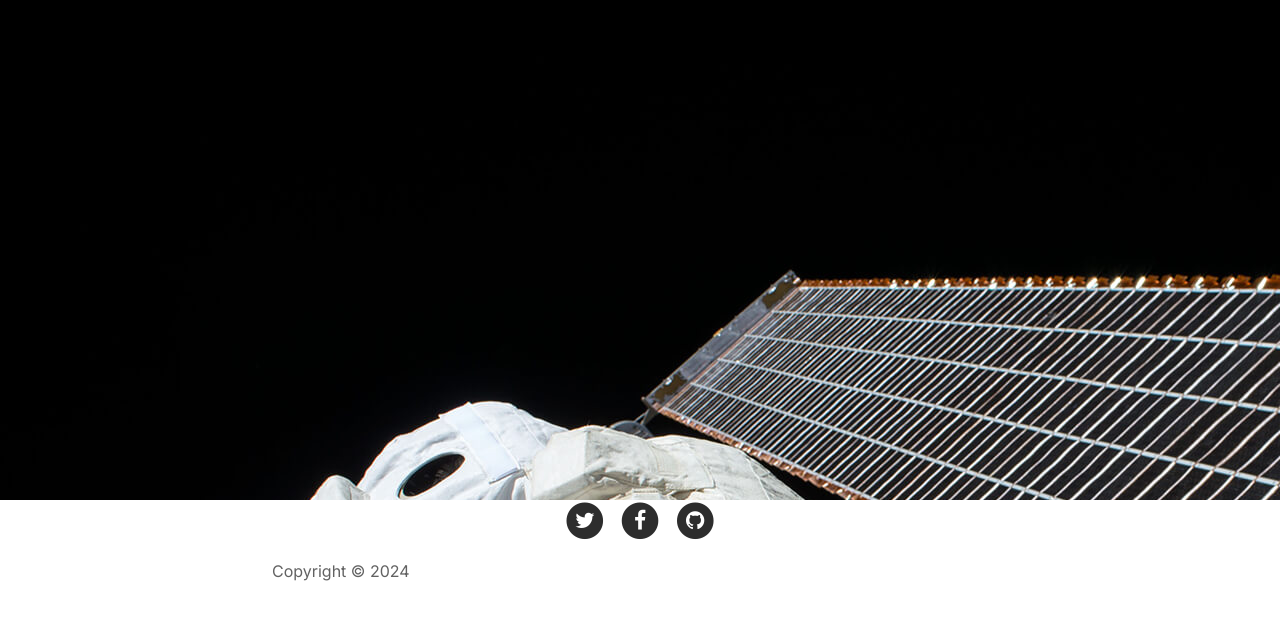
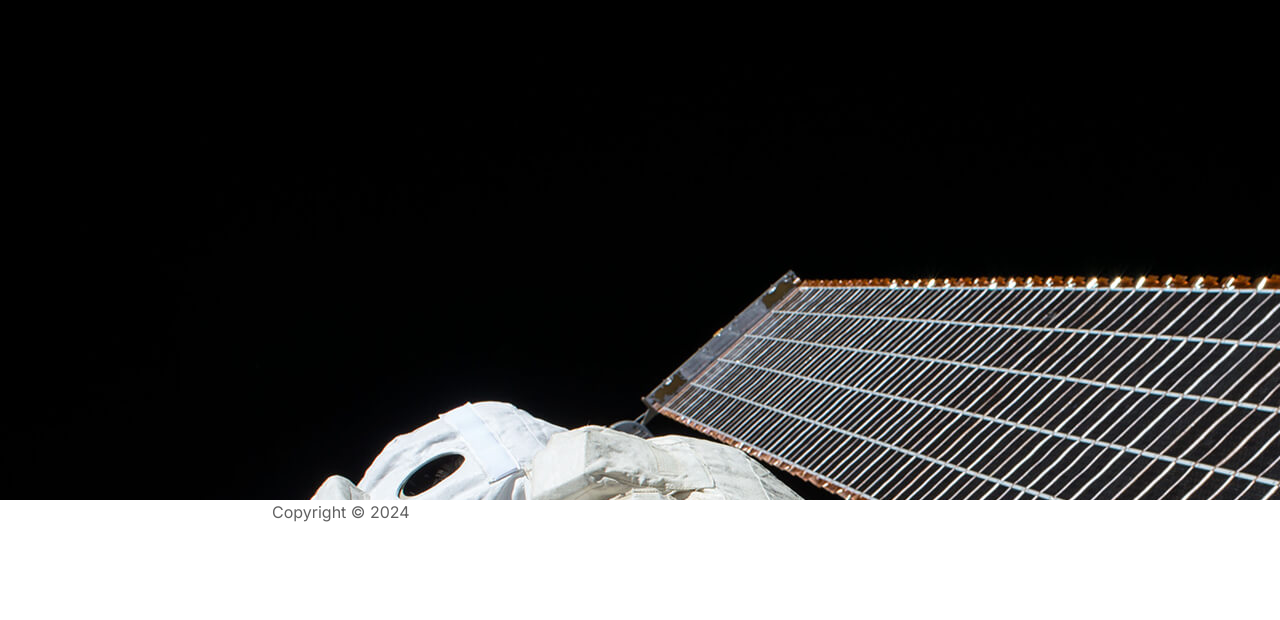
Before and after one commit to FredPret/django-static, a Django app: page / in a window 1280 px wide. Shown: the top 620 px of the page. Run offline with Django 5.2, Linux system fonts and the light colour scheme; data that the repository does not hold is empty; parts of the project's set-up code (start-up, migrations or seed data) failed here and were passed over; some libraries are stand-ins or nearby versions.

Commit message:
New templates

```diff
--- a/cms/templates/cms/about.html
+++ b/cms/templates/cms/about.html
@@ -49,11 +49,6 @@
 <div class="container">
 <div class="row">
 <div class="col-md-10 col-lg-8 mx-auto">
-<ul class="list-inline text-center">
-<li class="list-inline-item"><span class="fa-stack fa-lg"><i class="fa fa-circle fa-stack-2x"></i><i class="fa fa-twitter fa-stack-1x fa-inverse"></i></span></li>
-<li class="list-inline-item"><span class="fa-stack fa-lg"><i class="fa fa-circle fa-stack-2x"></i><i class="fa fa-facebook fa-stack-1x fa-inverse"></i></span></li>
-<li class="list-inline-item"><span class="fa-stack fa-lg"><i class="fa fa-circle fa-stack-2x"></i><i class="fa fa-github fa-stack-1x fa-inverse"></i></span></li>
-</ul>
 <p class="text-muted copyright">Copyright © {{site_name}} {% now "Y" %}</p>
 </div>
 </div>
--- a/cms/templates/cms/contact.html
+++ b/cms/templates/cms/contact.html
@@ -63,11 +63,6 @@
 <div class="container">
 <div class="row">
 <div class="col-md-10 col-lg-8 mx-auto">
-<ul class="list-inline text-center">
-<li class="list-inline-item"><span class="fa-stack fa-lg"><i class="fa fa-circle fa-stack-2x"></i><i class="fa fa-twitter fa-stack-1x fa-inverse"></i></span></li>
-<li class="list-inline-item"><span class="fa-stack fa-lg"><i class="fa fa-circle fa-stack-2x"></i><i class="fa fa-facebook fa-stack-1x fa-inverse"></i></span></li>
-<li class="list-inline-item"><span class="fa-stack fa-lg"><i class="fa fa-circle fa-stack-2x"></i><i class="fa fa-github fa-stack-1x fa-inverse"></i></span></li>
-</ul>
 <p class="text-muted copyright">Copyright © {{site_name}} {% now "Y" %}</p>
 </div>
 </div>
--- a/cms/templates/cms/index.html
+++ b/cms/templates/cms/index.html
@@ -53,11 +53,6 @@
 <div class="container">
 <div class="row">
 <div class="col-md-10 col-lg-8 mx-auto">
-<ul class="list-inline text-center">
-<li class="list-inline-item"><span class="fa-stack fa-lg"><i class="fa fa-circle fa-stack-2x"></i><i class="fa fa-twitter fa-stack-1x fa-inverse"></i></span></li>
-<li class="list-inline-item"><span class="fa-stack fa-lg"><i class="fa fa-circle fa-stack-2x"></i><i class="fa fa-facebook fa-stack-1x fa-inverse"></i></span></li>
-<li class="list-inline-item"><span class="fa-stack fa-lg"><i class="fa fa-circle fa-stack-2x"></i><i class="fa fa-github fa-stack-1x fa-inverse"></i></span></li>
-</ul>
 <p class="text-muted copyright">Copyright © {{site_name}} {% now "Y" %}</p>
 </div>
 </div>
--- a/cms/templates/cms/post.html
+++ b/cms/templates/cms/post.html
@@ -49,11 +49,6 @@
 <div class="container">
 <div class="row">
 <div class="col-md-10 col-lg-8 mx-auto">
-<ul class="list-inline text-center">
-<li class="list-inline-item"><span class="fa-stack fa-lg"><i class="fa fa-circle fa-stack-2x"></i><i class="fa fa-twitter fa-stack-1x fa-inverse"></i></span></li>
-<li class="list-inline-item"><span class="fa-stack fa-lg"><i class="fa fa-circle fa-stack-2x"></i><i class="fa fa-facebook fa-stack-1x fa-inverse"></i></span></li>
-<li class="list-inline-item"><span class="fa-stack fa-lg"><i class="fa fa-circle fa-stack-2x"></i><i class="fa fa-github fa-stack-1x fa-inverse"></i></span></li>
-</ul>
 <p class="text-muted copyright">Copyright © {{site_name}} {% now "Y" %}</p>
 </div>
 </div>
```
